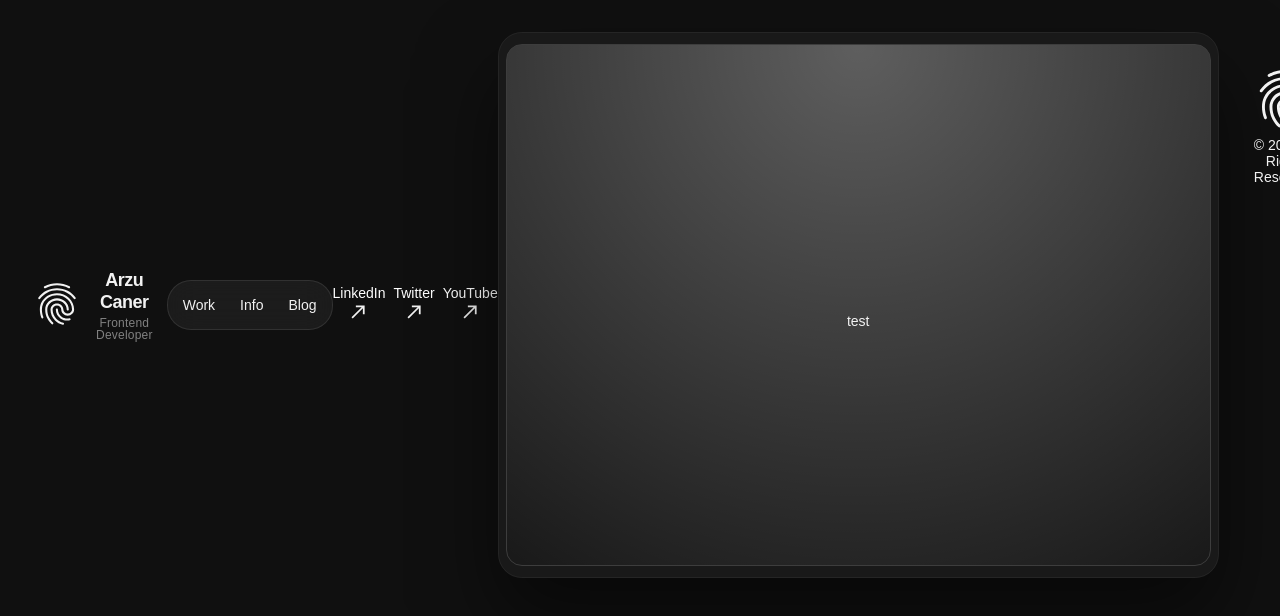
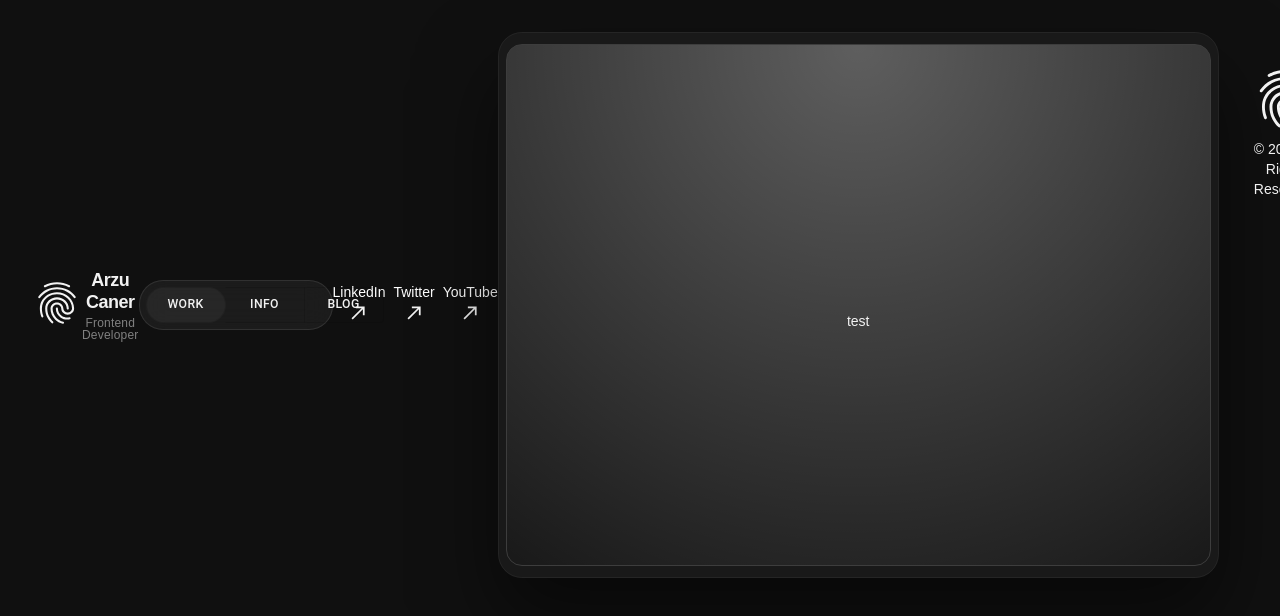
Before and after one commit to arzucaner/my-dev-portfolio, a React (Create React App) app: page / in a window 1280 px wide. Shown: the top 616 px of the page. Built offline with nearby package versions, Linux system fonts and the light colour scheme; a web font is replaced by a local one.

Commit message:
Fixed the portfolio

```diff
--- a/src/App.css
+++ b/src/App.css
@@ -3,6 +3,11 @@
 :root {
     background-color: #101010;
     color: #f2f2f2;
+    font-size: 14px;
+    line-height: 20px;
+}
+
+.App {
     text-align: center;
     display: flex;
     flex-direction: column;
@@ -10,8 +15,7 @@
     font-size: 14px;
 }
 
-  @media (prefers-reduced-motion: no-preference) {
-  }
+@media (prefers-reduced-motion: no-preference) {}
 
 .BoxItem:hover {
     background-color: #000000;
@@ -31,3 +35,18 @@
 a:hover {
     text-decoration: underline;
 }
+
+.App-header {
+    background-color: #282c34;
+    min-height: 100vh;
+    display: flex;
+    flex-direction: column;
+    align-items: center;
+    justify-content: center;
+    font-size: calc(10px + 2vmin);
+    color: white;
+}
+
+.App-link {
+    color: #61dafb;
+}
--- a/src/App.js
+++ b/src/App.js
@@ -3,7 +3,7 @@ import Box from "@mui/material/Box";
 import FingerprintIcon from '@mui/icons-material/Fingerprint';
 import CallMadeIcon from "@mui/icons-material/CallMade";
 import Divider from "@mui/material/Divider";
-import NavbarToogle from "./components/NavbarToogle";
+import NavbarToggle from "./components/NavbarToggle";
 
 function App() {
     return (
@@ -96,12 +96,8 @@ function App() {
                                     "box-shadow 1s cubic-bezier(.23, 1, .32, 1), border .6s cubic-bezier(.165, .84, .44, 1)",
                             }}
                         >
-                            <Box className="BoxItem">Work</Box>
-                            <Box className="BoxItem">Info</Box>
-                            <Box className="BoxItem">Blog</Box>
+                            <NavbarToggle />
                         </Box>
-
-
                         <Box
                             gap={3}
                             sx={{
@@ -178,14 +174,12 @@ function App() {
                                         "radial-gradient(circle at 50% 0, rgba(255, 255, 255, .3), rgba(0, 0, 0, 0))",
                                     width: "687px",
                                     zIndex: "0",
-
                                     top: "0%",
                                     bottom: "0%",
                                     left: "0%",
                                     right: "0%",
                                     height: "488px",
                                     gridRowGap: "56px",
-
                                     border: "1px solid #3d3d3d",
                                     borderRadius: "16px",
                                     flexDirection: "column",
@@ -225,7 +219,6 @@ function App() {
                             <Box>© 2023 All Rights Reserved.</Box>
                         </Box>
 
-
                         <Box
                             gap={4}
                             sx={{
@@ -249,6 +242,7 @@ function App() {
                                 </Box>
                                 <Box>Work</Box>
                                 <Box>Info</Box>
+                                <Box>Blog</Box>
                             </Box>
                             <Box>
                                 <Box
--- a/src/components/NavbarToggle.js
+++ b/src/components/NavbarToggle.js
@@ -2,7 +2,7 @@ import React from "react";
 import ToggleButton from "@mui/material/ToggleButton";
 import ToggleButtonGroup from "@mui/material/ToggleButtonGroup";
 import { ThemeProvider } from "@mui/material/styles";
-import { Theme } from ".../theme/Theme";
+import { Theme } from "../theme/Theme";
 
 const NavbarToggle = () => {
     const [alignment, setAlignment] = React.useState("work");
--- a/src/theme/Theme.js
+++ b/src/theme/Theme.js
@@ -1,4 +1,5 @@
 import { createTheme } from "@mui/material/styles";
+import NavbarToggle from "../components/NavbarToggle";
 
 export const Theme = createTheme({
     palette: {},
```
Lines whose indentation alone changed are shown as unchanged.
